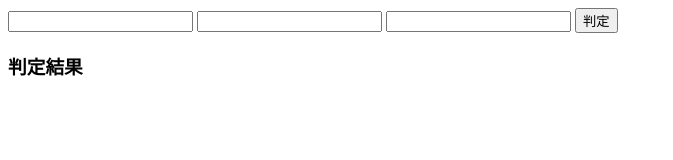
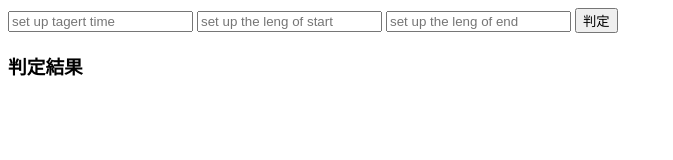
Before and after one commit to daikimare/TimeJudgmentApp, a website with bundled scripts: page src/index.html in a window 1280 px wide. Shown: the whole page, without its empty margins (0-673 px from the left). Built offline with nearby package versions, Linux system fonts and the light colour scheme.

Commit message:
setting placeholder

```diff
--- a/src/index.html
+++ b/src/index.html
@@ -9,10 +9,10 @@
 <body>
 	<main>
 		<form>
-			<input type="number" name="target" id="target">
-			<input type="number" name="start" id="start">
-			<input type="number" name="end" id="end">
-			<input type="button" value="判定" id="judge">
+			<input type="number" name="target" id="target" value="" placeholder="set up tagert time">
+			<input type="number" name="start" id="start" placeholder="set up the leng of start">
+			<input type="number" name="end" id="end" placeholder="set up the leng of end">
+			<button type="button" id="judge">判定</button>
 		</form>
 		<h3>判定結果</h3>
 		<div id="ans"></div>
```
